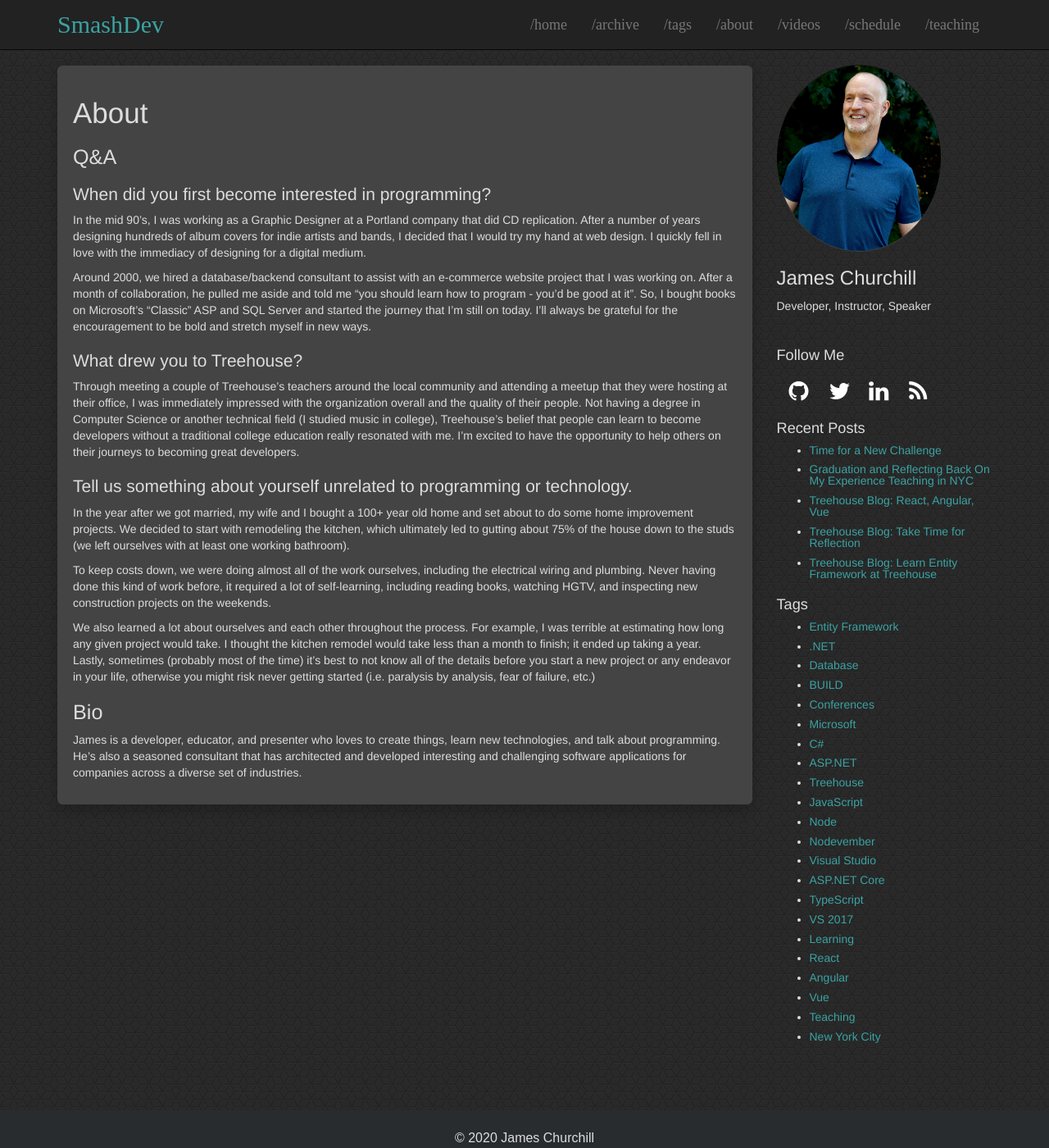
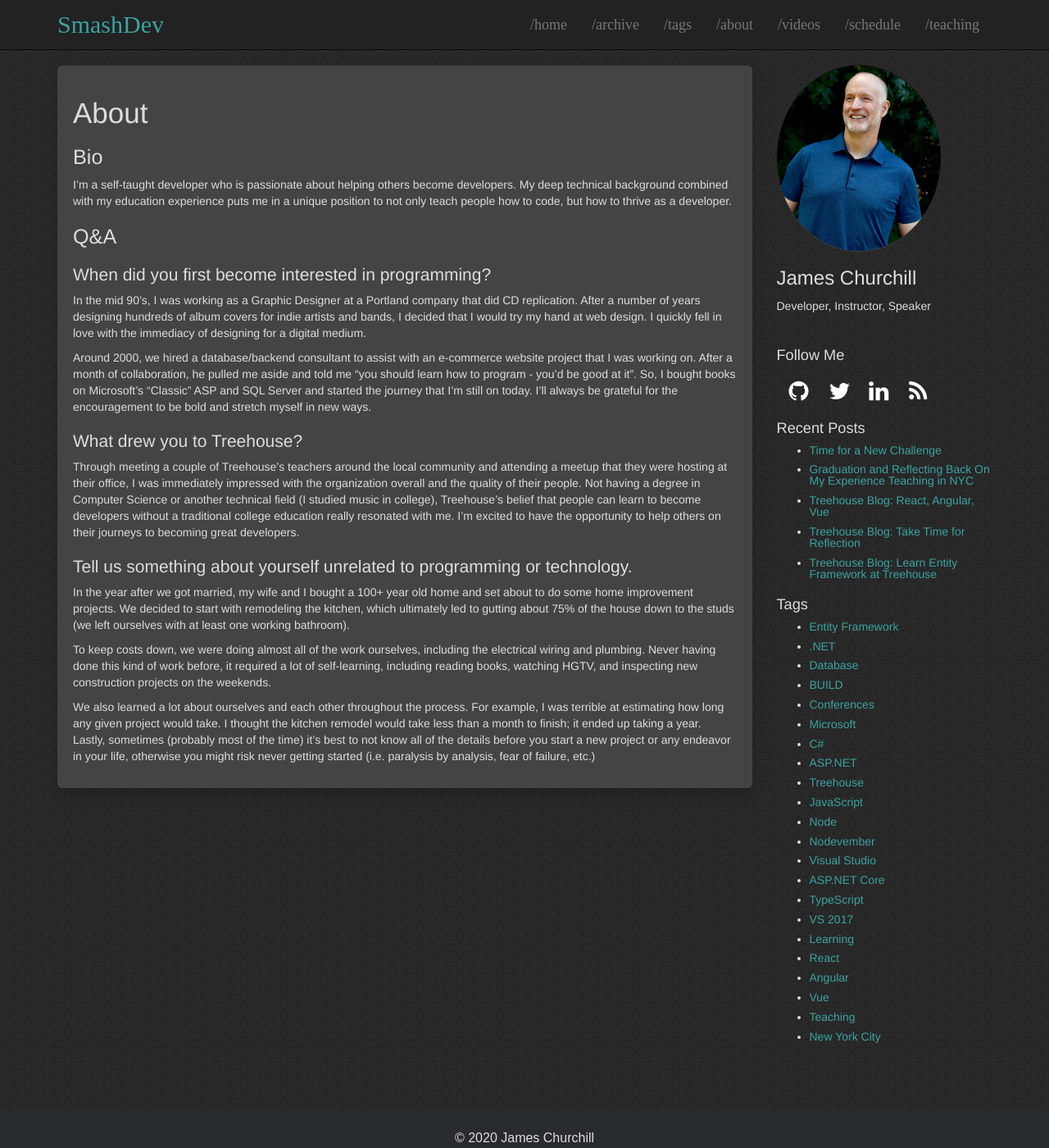
Before and after one commit to smashdevcode/smashdevcode.github.io, a Jekyll site: the page built from about.md, in a window 1280 px wide and 1400 px high. Shown: the whole window at 82% size. Built offline with Jekyll 4.4.1, drawn with Linux system fonts in a browser that asks for light colours.

Commit message:
Update bio

```diff
--- a/about.md
+++ b/about.md
@@ -4,6 +4,10 @@ title: About
 ---
 
 # About
+
+## Bio
+
+I'm a self-taught developer who is passionate about helping others become developers. My deep technical background combined with my education experience puts me in a unique position to not only teach people how to code, but how to thrive as a developer.
 
 ## Q&A
 
@@ -24,7 +28,3 @@ In the year after we got married, my wife and I bought a 100+ year old home and
 To keep costs down, we were doing almost all of the work ourselves, including the electrical wiring and plumbing. Never having done this kind of work before, it required a lot of self-learning, including reading books, watching HGTV, and inspecting new construction projects on the weekends.
 
 We also learned a lot about ourselves and each other throughout the process. For example, I was terrible at estimating how long any given project would take. I thought the kitchen remodel would take less than a month to finish; it ended up taking a year. Lastly, sometimes (probably most of the time) it's best to not know all of the details before you start a new project or any endeavor in your life, otherwise you might risk never getting started (i.e. paralysis by analysis, fear of failure, etc.)
-
-## Bio
-
-James is a developer, educator, and presenter who loves to create things, learn new technologies, and talk about programming. He's also a seasoned consultant that has architected and developed interesting and challenging software applications for companies across a diverse set of industries.
```
